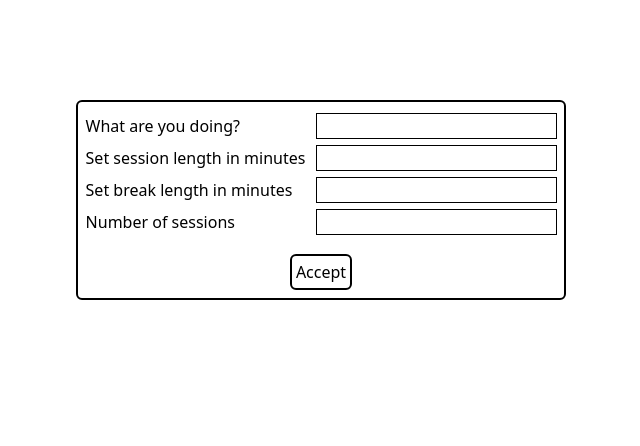
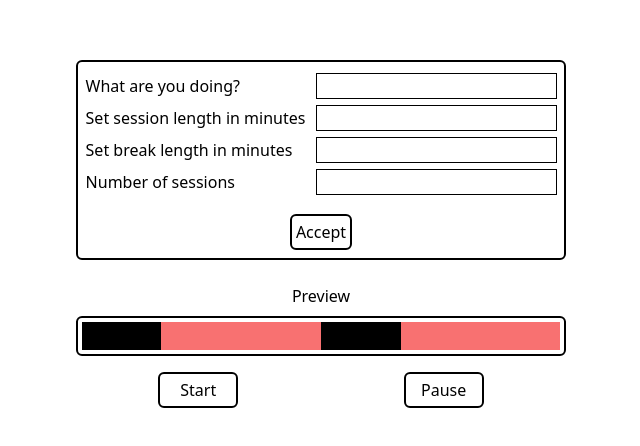
Before and after one commit to jprymak/pomodoro-deluxe, a React (Create React App) app: page / in a window 1280 px wide. Shown: the part 188-634 px from the top of the page, without its empty margins (319-959 px from the left). Built offline with nearby package versions, Linux system fonts and the light colour scheme.

Commit message:
feat: insert TaskPreview into TaskCreator

```diff
--- a/src/components/TaskCreator.js
+++ b/src/components/TaskCreator.js
@@ -1,12 +1,14 @@
 import React from "react"
 import TaskCreatorForm from "./TaskCreatorForm"
+import TaskPreview from "./TaskPreview"
 
 class TaskCreator extends React.Component{
 render(){
     return(
-        <React.Fragment>
+        <div className="h-auto w-auto flex flex-col items-center justify-center">
         <TaskCreatorForm/>
-        </React.Fragment>
+        <TaskPreview/>
+        </div>
     )
 }
 }
```
